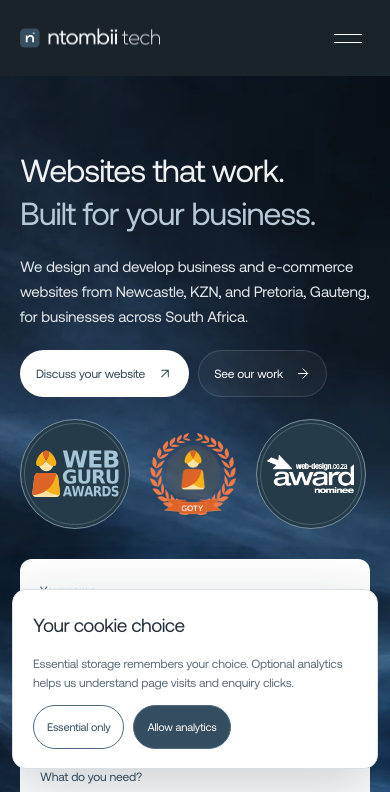
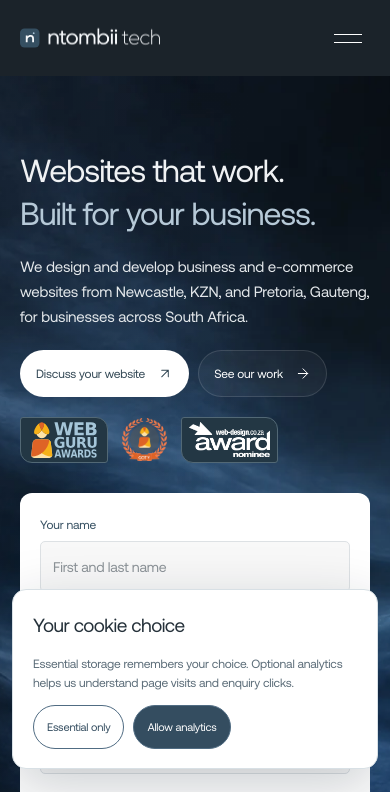
Before and after one commit to franzicbookings-source/ntombii-techfinal, a Next.js app: page / in a window 390 px wide. Shown: the top 792 px of the page. Built offline with nearby package versions, Linux system fonts and the light colour scheme.

Commit message:
Make homepage award badges compact on phones

```diff
--- a/app/globals.css
+++ b/app/globals.css
@@ -67,24 +67,29 @@ h2{font-size:clamp(34px,3.4vw,48px)}
 .hero-actions{margin-top:25px}
 
 .hero-badges {
+  --badge-height: 56px;
   display: grid;
-  grid-template-columns: minmax(0, 1fr) minmax(0, .78fr) minmax(0, 1fr);
+  grid-template-columns: minmax(0, 1.86fr) minmax(0, .96fr) minmax(0, 2.04fr);
   align-items: center;
-  gap: clamp(18px, 5vw, 32px);
-  width: min(100%, 376px);
-  margin-top: clamp(22px, 3vw, 36px);
+  gap: 18px;
+  width: min(100%, 306px);
+  margin-top: clamp(20px, 2.4vw, 30px);
 }
-.hero-badges img { width: 100%; height: auto; }
-.hero-badge-medallion {
+.hero-badges > img { width: 100%; height: auto; }
+.hero-badge-plaque {
   display: grid;
-  place-items: center;
-  aspect-ratio: 1;
-  border-radius: 50%;
-  background: #263b4a;
-  border: 1px solid #788f9e;
-  box-shadow: inset 0 0 0 3px #263b4a, inset 0 0 0 4px #4b626f;
+  height: var(--badge-height);
+  padding: 4px 7px;
+  border: 1px solid #526875;
+  border-radius: 3px 12px;
+  background: #233744;
 }
-.hero-badge-medallion img { width: 80%; }
+.hero-badge-plaque img {
+  min-height: 0;
+  width: 100%;
+  height: 100%;
+  object-fit: contain;
+}
 .quote-form{padding:39px 36px 26px}
 .quote-form label{font-weight:400;font-size:14px}
 .form-row{gap:12px}
@@ -644,7 +649,7 @@ body:has(.menu-toggle.open) .floating-contact{opacity:0;pointer-events:none}
   .hero-copy h1{font-size:clamp(30px,8.2vw,36px);line-height:1.35;white-space:normal}
   .hero-description{font-size:15px;line-height:1.65;margin-top:20px}
   .hero-actions{margin-top:21px;gap:9px}
-  .hero-badges{width:min(100%, 346px)}
+  .hero-badges { --badge-height: 46px; width: min(100%, 258px); gap: 14px; }
   .hero-actions .button{min-height:46px;padding:12px 15px;font-size:12px}
   .quote-form,.inner-contact-form .quote-form{padding:22px 20px 19px}
   .quote-form label,.form-row label{font-size:12px;gap:7px;margin-bottom:16px}
--- a/components/home-page.tsx
+++ b/components/home-page.tsx
@@ -150,11 +150,11 @@ export function HomePage() {
             <a className="button button-glass" href="/work">See our work <Arrow /></a>
           </div>
           <div className="hero-badges" role="group" aria-label="Design badges">
-            <span className="hero-badge-medallion">
+            <span className="hero-badge-plaque">
               <img src="/images/badges/web-guru-awards.svg" width="186" height="100" alt="Web Guru Awards" />
             </span>
             <img src="/images/badges/guru-of-the-year.webp" width="442" height="418" alt="Web Guru Awards – Guru of the Year" />
-            <span className="hero-badge-medallion">
+            <span className="hero-badge-plaque">
               <img src="/images/badges/web-design-nominee.png" width="314" height="138" alt="Web-Design.co.za award nominee" />
             </span>
           </div>
```
